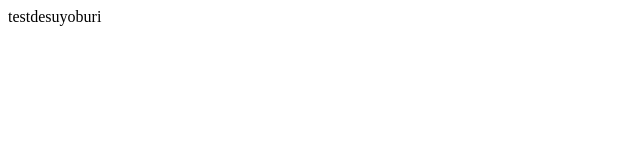
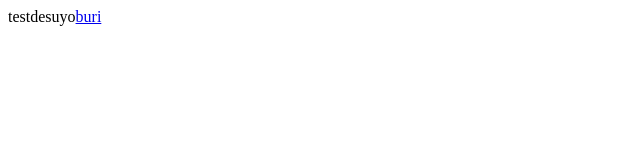
Before and after one commit to AoSankaku/AoSankaku, a plain HTML site: page index.html in a window 1280 px wide. Shown: the full height of the page, 0-640 px from the left. Drawn offline with Linux system fonts and the light colour scheme.

Commit message:
Update index.html

```diff
--- a/index.html
+++ b/index.html
@@ -1,3 +1,3 @@
 <html>
-  <p>testdesuyoburi</p>
+  <p>testdesuyo<a href="https://google.com">buri</a></p>
 </html>
```
